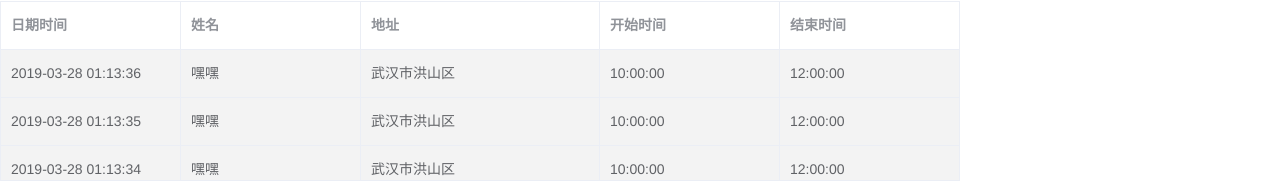
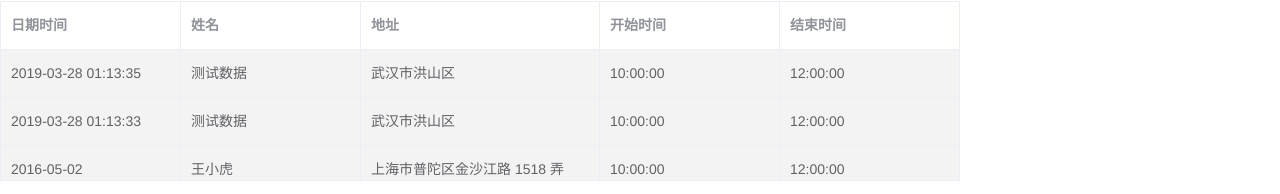
Before and after one commit to yoyoyard/lg-demo, a Vue app: page /analysis in a window 1280 px wide. Shown: the part 603-797 px from the top of the page. Built offline with nearby package versions, Linux system fonts and the light colour scheme.

Commit message:
feat: improve the pages

```diff
--- a/src/pages/home/analysis.vue
+++ b/src/pages/home/analysis.vue
@@ -128,7 +128,7 @@ export default {
         this.index = index;
         setTimeout(() => {
           this.getData();
-        }, 100);
+        }, 1000);
       }
     },
     creatImg() {
@@ -142,7 +142,7 @@ export default {
       this.creatImg();
       this.tableData.unshift({
         date: this.$root.$options.filters.timeHandle(Date.now()),
-        name: "嘿嘿",
+        name: "测试数据",
         address: "武汉市洪山区",
         start: "10:00:00",
         end: "12:00:00"
@@ -156,12 +156,9 @@ export default {
     window.onresize = () => {
       this.height=document.documentElement.clientHeight-200
     };
-    setTimeout(() => {
-      this.getData();
-    }, 100);
     this.timer = setInterval(() => {
       this.getData();
-    }, 1000);
+    }, 2000);
   },
   destroyed() {
     clearInterval(this.timer);
```
